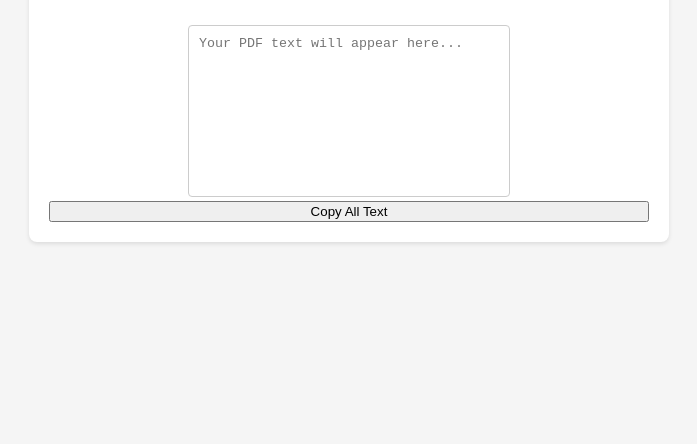
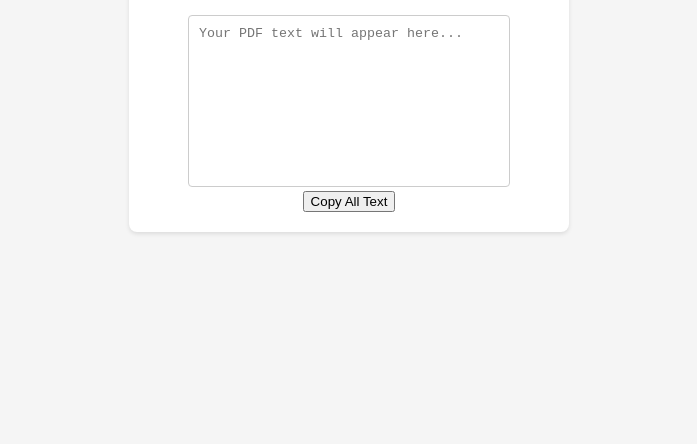
Before and after one commit to cosisaxis/extraction, a website: page public/index.html in a window 1024 px wide. Shown: the part 356-800 px from the top of the page, without its empty margins (163-860 px from the left). Drawn offline with Linux system fonts and the light colour scheme.

Commit message:
pushing new container

```diff
--- a/public/styles.css
+++ b/public/styles.css
@@ -43,28 +43,8 @@ body {
     background-color: #0056b3;
   }
 
-  /* @media (max-width: 600px) {
+  @media (max-width: 600px) {
     .container {
-      width: 95%;
-    }
-  } */
-
-  @media (max-width: 768px) {
-    textarea {
-      width: 100%; /* Make the textarea span the full width */
+      width: 85%;
     }
   }
-
-  /* Media query for tablets */
-  @media (min-width: 769px) and (max-width: 1024px) {
-    .container {
-      max-width: 600px; /* Limit container width for tablets */
-      margin: 0 auto; /* Center container */
-    }
-
-    /* You can adjust styles for input, buttons, and textarea as needed */
-    input[type="file"],
-    button {
-      width: 100%; /* Make inputs and buttons span the full width */
-    }
-  }
```
